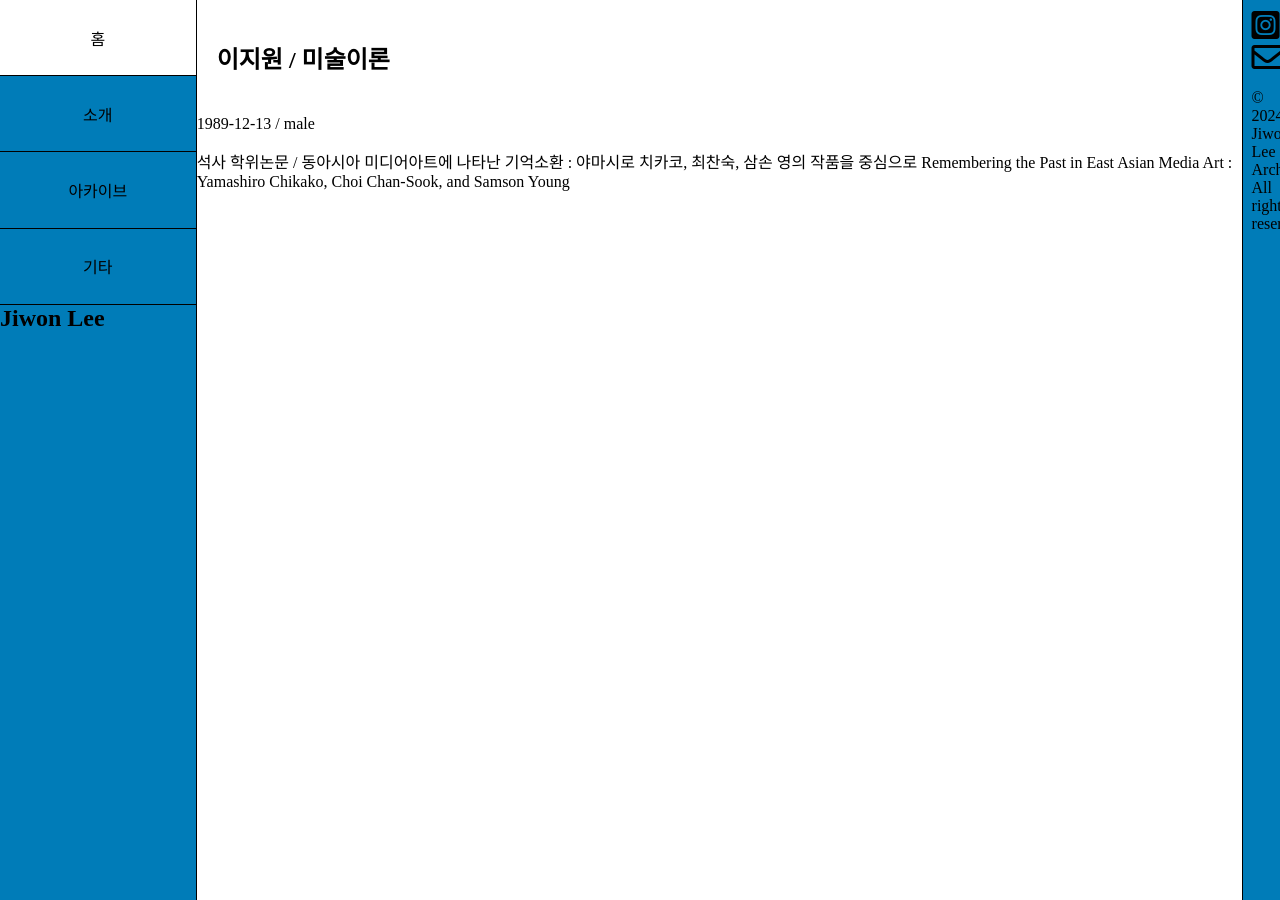
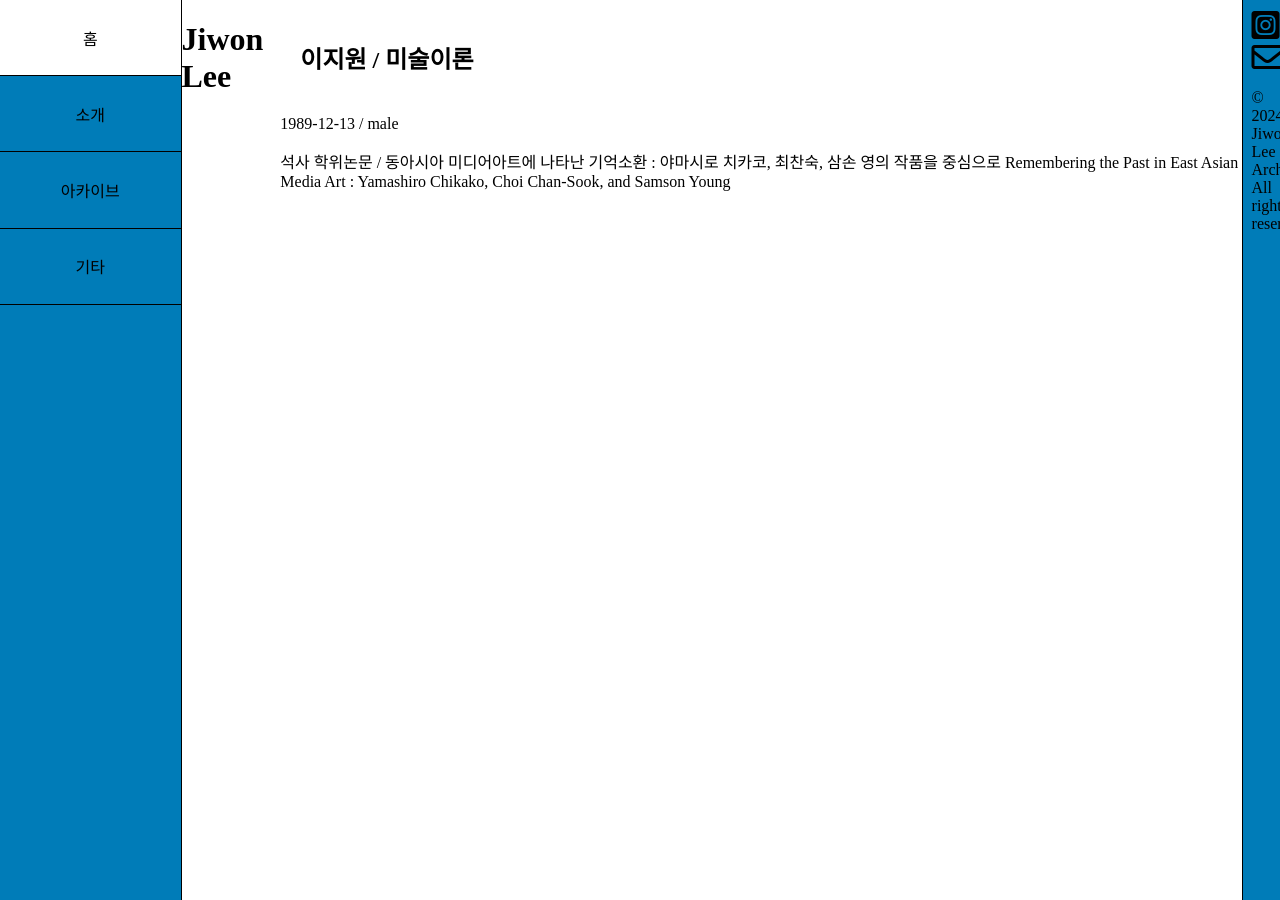
Before and after one commit to LfayeJ/archives, a Jekyll site: the page built from about.md, in a window 1280 px wide. Built offline with Jekyll 4.4.1, drawn with Linux system fonts in a browser that asks for light colours; some web fonts are replaced.

Commit message:
Update default.html

```diff
--- a/_layouts/default.html
+++ b/_layouts/default.html
@@ -14,15 +14,14 @@
                 <li class="grid-item"><a href="{{ site.baseurl }}/archive">아카이브</a></li>
                 <li class="grid-item"><a href="{{ site.baseurl }}/etc">기타</a></li>
             </ul>
-       {% include header.html %}
         </aside>
+     {% include header.html %}
         <main class="main-content">
             {{ content }}
         </main>
         <main class="side-content">
-            {{ side-content }}
         </main>
-       {% include footer.html %}
+     {% include footer.html %}
     </div>
 </body>
 </html>
```
